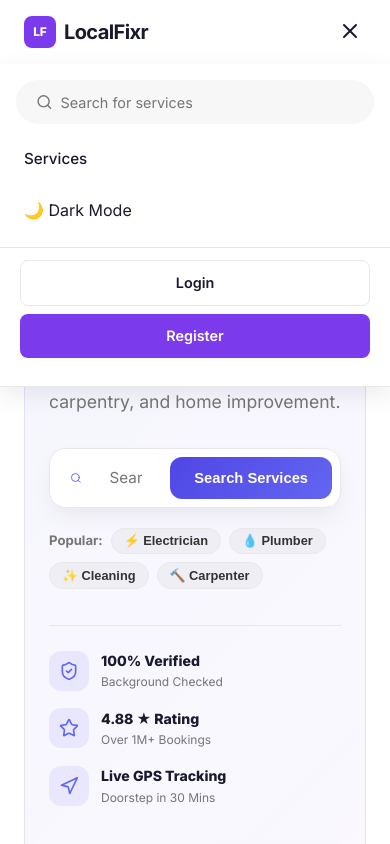
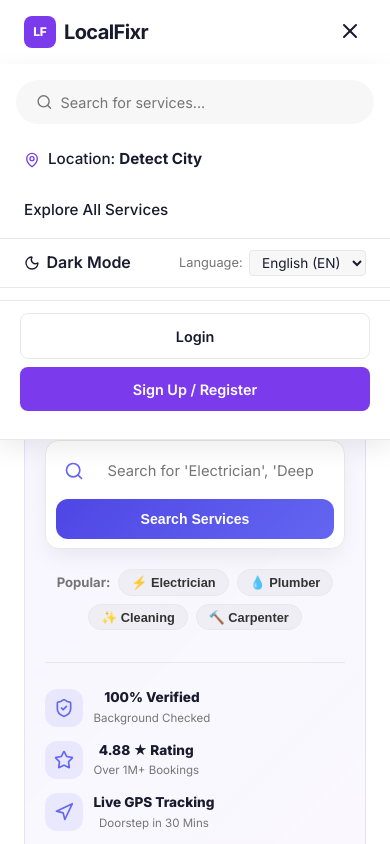
Before and after one commit to aryy005/local-service-app, a React (Vite) app: page / in a window 390 px wide. Both pictures are taken after a click on the button 350 px from the left and 32 px from the top of the page. Shown: the top 844 px of the page. Built offline with nearby package versions, Linux system fonts and the light colour scheme; no server answers.

Commit message:
style: Full mobile and desktop responsiveness optimization for all pages and components

```diff
--- a/src/components/Header.jsx
+++ b/src/components/Header.jsx
@@ -188,17 +188,61 @@ const Header = () => {
         </button>
       </div>
 
-      {/* Mobile Navigation */}
+      {/* Mobile Navigation Panel */}
       <div className={`mobile-nav-panel ${isMobileMenuOpen ? 'open' : ''}`}>
+        {/* Mobile Search */}
         <div className="mobile-search">
           <Search size={18} />
-          <input type="text" placeholder="Search for services" />
+          <input
+            type="text"
+            placeholder="Search for services..."
+            value={searchQuery}
+            onChange={(e) => setSearchQuery(e.target.value)}
+            onKeyDown={(e) => {
+              if (e.key === 'Enter' && searchQuery.trim()) {
+                setIsMobileMenuOpen(false);
+                navigate(`/search?q=${encodeURIComponent(searchQuery.trim())}`);
+              }
+            }}
+          />
         </div>
-        <Link to="/search" className="mobile-nav-link" onClick={() => setIsMobileMenuOpen(false)}>Services</Link>
-        <button className="mobile-nav-link" onClick={() => { toggleTheme(); setIsMobileMenuOpen(false); }}
-          style={{ background: 'none', border: 'none', textAlign: 'left', cursor: 'pointer', color: 'inherit', font: 'inherit' }}>
-          {theme === 'light' ? '🌙 Dark Mode' : '☀️ Light Mode'}
-        </button>
+
+        {/* Mobile Location Selector */}
+        <div
+          className="mobile-nav-link"
+          onClick={() => { handleLocateMe(); setIsMobileMenuOpen(false); }}
+          style={{ display: 'flex', alignItems: 'center', gap: '0.5rem', cursor: 'pointer' }}
+        >
+          <MapPin size={16} className="loc-icon" />
+          <span>Location: <strong>{locationValue || 'Detect City'}</strong></span>
+        </div>
+
+        <Link to="/search" className="mobile-nav-link" onClick={() => setIsMobileMenuOpen(false)}>
+          Explore All Services
+        </Link>
+
+        {/* Quick controls row: Theme & Language */}
+        <div style={{ display: 'flex', justifyContent: 'space-between', alignItems: 'center', padding: '0.7rem 1.5rem', borderTop: '1px solid var(--surface-border)', borderBottom: '1px solid var(--surface-border)' }}>
+          <button
+            onClick={() => { toggleTheme(); }}
+            style={{ background: 'none', border: 'none', cursor: 'pointer', color: 'var(--text-main)', font: 'inherit', fontWeight: 600, display: 'flex', alignItems: 'center', gap: '0.4rem' }}
+          >
+            {theme === 'light' ? <Moon size={16} /> : <Sun size={16} />}
+            <span>{theme === 'light' ? 'Dark Mode' : 'Light Mode'}</span>
+          </button>
+
+          <div style={{ display: 'flex', alignItems: 'center', gap: '0.4rem' }}>
+            <span style={{ fontSize: '0.8rem', color: 'var(--text-muted)' }}>Language:</span>
+            <select
+              value={lang}
+              onChange={(e) => setLang(e.target.value)}
+              style={{ background: 'var(--bg-secondary)', color: 'var(--text-main)', border: '1px solid var(--surface-border)', borderRadius: '4px', padding: '0.2rem 0.5rem', cursor: 'pointer', outline: 'none', fontSize: '0.85rem' }}
+            >
+              <option value="en">English (EN)</option>
+              <option value="hi">हिंदी (HI)</option>
+            </select>
+          </div>
+        </div>
 
         <div className="mobile-nav-actions">
           {user ? (
@@ -210,10 +254,11 @@ const Header = () => {
                 <div>
                   <div className="profile-user-name">{user.name}</div>
                   <div className="profile-user-email">{user.email}</div>
+                  <span className="profile-role-badge" style={{ marginTop: '2px' }}>{user.role}</span>
                 </div>
               </div>
               <Link to={getDashboardLink()} className="btn btn-outline w-full mt-2" onClick={() => setIsMobileMenuOpen(false)}>
-                <LayoutDashboard size={16} /> Profile & Dashboard
+                <LayoutDashboard size={16} /> {user.role === 'provider' ? 'My Workstation & Orders' : 'Profile & Orders'}
               </Link>
               <button onClick={handleLogout} className="btn btn-primary w-full mt-2">
                 <LogOut size={16} /> Logout
@@ -225,7 +270,7 @@ const Header = () => {
                 Login
               </Link>
               <Link to="/auth/signup" className="btn btn-primary w-full" onClick={() => setIsMobileMenuOpen(false)}>
-                Register
+                Sign Up / Register
               </Link>
             </>
           )}
--- a/src/pages/Home.css
+++ b/src/pages/Home.css
@@ -2,8 +2,11 @@
 .uc-home {
   display: flex;
   flex-direction: column;
-  gap: 4rem;
+  gap: 3.5rem;
   padding-bottom: 3rem;
+  width: 100%;
+  max-width: 100%;
+  overflow-x: hidden;
 }
 
 /* ─── 1. HERO SECTION ─── */
@@ -14,6 +17,7 @@
   padding: 3.5rem 3rem;
   position: relative;
   overflow: hidden;
+  width: 100%;
 }
 
 [data-theme="dark"] .uc-hero-section {
@@ -25,12 +29,14 @@
   display: flex;
   align-items: center;
   justify-content: space-between;
-  gap: 3.5rem;
+  gap: 3rem;
+  width: 100%;
 }
 
 .uc-hero-left {
   flex: 1.2;
   max-width: 640px;
+  width: 100%;
 }
 
 .uc-badge-pill {
@@ -45,6 +51,8 @@
   font-size: 0.8rem;
   font-weight: 700;
   margin-bottom: 1.25rem;
+  max-width: 100%;
+  flex-wrap: wrap;
 }
 
 [data-theme="dark"] .uc-badge-pill {
@@ -53,7 +61,7 @@
 }
 
 .uc-hero-title {
-  font-size: clamp(2.4rem, 4.5vw, 3.5rem);
+  font-size: clamp(2rem, 4.5vw, 3.5rem);
   font-weight: 900;
   line-height: 1.12;
   letter-spacing: -0.03em;
@@ -68,41 +76,44 @@
 }
 
 .uc-hero-desc {
-  font-size: 1.1rem;
+  font-size: 1.05rem;
   color: var(--text-muted);
   line-height: 1.6;
-  margin-bottom: 2rem;
+  margin-bottom: 1.75rem;
 }
 
 /* Smart Search Bar */
 .uc-search-form {
   display: flex;
-  gap: 0.75rem;
+  gap: 0.5rem;
   background: var(--card-bg);
-  padding: 0.5rem;
+  padding: 0.4rem 0.5rem;
   border-radius: 1rem;
   border: 1px solid var(--surface-border);
   box-shadow: 0 10px 25px -5px rgba(0, 0, 0, 0.08);
   margin-bottom: 1.25rem;
+  width: 100%;
 }
 
 .uc-search-input-wrap {
   display: flex;
   align-items: center;
-  gap: 0.75rem;
+  gap: 0.5rem;
   flex: 1;
-  padding-left: 0.75rem;
+  padding-left: 0.5rem;
+  min-width: 0;
 }
 
 .uc-search-icon {
   color: #6366f1;
+  flex-shrink: 0;
 }
 
 .uc-search-input {
   width: 100%;
   border: none;
   background: transparent;
-  font-size: 0.95rem;
+  font-size: 0.92rem;
   color: var(--text-main);
   outline: none;
 }
@@ -111,13 +122,14 @@
   background: linear-gradient(135deg, #4f46e5, #6366f1);
   color: white;
   border: none;
-  padding: 0.75rem 1.5rem;
+  padding: 0.7rem 1.25rem;
   border-radius: 0.75rem;
   font-weight: 700;
-  font-size: 0.92rem;
+  font-size: 0.88rem;
   cursor: pointer;
   white-space: nowrap;
   transition: all 0.2s ease;
+  flex-shrink: 0;
 }
 
 .uc-search-btn:hover {
@@ -131,7 +143,7 @@
   align-items: center;
   gap: 0.5rem;
   flex-wrap: wrap;
-  margin-bottom: 2.25rem;
+  margin-bottom: 2rem;
 }
 
 .uc-pills-label {
@@ -165,17 +177,18 @@
   gap: 1rem;
   border-top: 1px solid var(--surface-border);
   padding-top: 1.5rem;
+  width: 100%;
 }
 
 .uc-trust-box {
   display: flex;
   align-items: center;
-  gap: 0.75rem;
+  gap: 0.65rem;
 }
 
 .uc-trust-icon-box {
-  width: 40px;
-  height: 40px;
+  width: 38px;
+  height: 38px;
   border-radius: 0.75rem;
   background: rgba(99, 102, 241, 0.1);
   color: #6366f1;
@@ -187,12 +200,12 @@
 
 .uc-trust-val {
   font-weight: 800;
-  font-size: 0.88rem;
+  font-size: 0.85rem;
   color: var(--text-main);
 }
 
 .uc-trust-lbl {
-  font-size: 0.75rem;
+  font-size: 0.72rem;
   color: var(--text-muted);
 }
 
@@ -201,13 +214,14 @@
   flex: 0.9;
   display: flex;
   justify-content: center;
+  width: 100%;
 }
 
 .uc-hero-image-grid {
   position: relative;
   width: 100%;
-  max-width: 400px;
-  height: 380px;
+  max-width: 380px;
+  height: 340px;
 }
 
 .uc-hero-img-card {
@@ -230,16 +244,16 @@
 }
 
 .card-main {
-  width: 280px;
-  height: 300px;
+  width: 250px;
+  height: 270px;
   left: 0;
   top: 0;
   z-index: 2;
 }
 
 .card-sub {
-  width: 230px;
-  height: 240px;
+  width: 210px;
+  height: 220px;
   right: 0;
   bottom: 0;
   z-index: 3;
@@ -249,32 +263,32 @@
   position: absolute;
   bottom: 0;
   inset-inline: 0;
-  padding: 1rem;
+  padding: 0.85rem;
   background: linear-gradient(to top, rgba(0, 0, 0, 0.85), transparent);
   color: white;
 }
 
 .uc-img-tag {
-  font-size: 0.7rem;
+  font-size: 0.68rem;
   font-weight: 800;
   background: #4f46e5;
   color: white;
-  padding: 0.2rem 0.5rem;
-  border-radius: 0.4rem;
+  padding: 0.15rem 0.45rem;
+  border-radius: 0.35rem;
   display: inline-block;
-  margin-bottom: 0.35rem;
+  margin-bottom: 0.25rem;
 }
 
 .uc-img-card-overlay h4 {
-  font-size: 0.95rem;
+  font-size: 0.88rem;
   font-weight: 800;
   margin: 0;
 }
 
 .uc-img-card-overlay p {
-  font-size: 0.78rem;
+  font-size: 0.75rem;
   opacity: 0.9;
-  margin: 0.15rem 0 0 0;
+  margin: 0.1rem 0 0 0;
 }
 
 /* ─── 2. PROMOTIONAL BANNERS ─── */
@@ -282,6 +296,7 @@
   display: grid;
   grid-template-columns: 1fr 1fr;
   gap: 1.5rem;
+  width: 100%;
 }
 
 .uc-promo-card {
@@ -322,14 +337,14 @@
 }
 
 .uc-promo-text h3 {
-  font-size: 1.4rem;
+  font-size: 1.35rem;
   font-weight: 900;
-  margin: 0 0 0.5rem 0;
+  margin: 0 0 0.4rem 0;
   line-height: 1.25;
 }
 
 .uc-promo-text p {
-  font-size: 0.88rem;
+  font-size: 0.85rem;
   opacity: 0.92;
   margin: 0 0 1.25rem 0;
   line-height: 1.5;
@@ -366,6 +381,7 @@
   margin-bottom: 1.75rem;
   flex-wrap: wrap;
   gap: 1rem;
+  width: 100%;
 }
 
 .uc-section-tag {
@@ -378,7 +394,7 @@
 }
 
 .uc-section-title {
-  font-size: 1.85rem;
+  font-size: 1.75rem;
   font-weight: 900;
   margin: 0;
   color: var(--text-main);
@@ -386,7 +402,7 @@
 }
 
 .uc-section-subtitle {
-  font-size: 0.92rem;
+  font-size: 0.9rem;
   color: var(--text-muted);
   margin: 0.35rem 0 0 0;
 }
@@ -411,6 +427,7 @@
   display: grid;
   grid-template-columns: repeat(auto-fit, minmax(130px, 1fr));
   gap: 1rem;
+  width: 100%;
 }
 
 .uc-cat-item-card {
@@ -472,6 +489,7 @@
   display: grid;
   grid-template-columns: repeat(auto-fill, minmax(280px, 1fr));
   gap: 1.5rem;
+  width: 100%;
 }
 
 .uc-service-card {
@@ -647,6 +665,7 @@
   border: 1px solid var(--surface-border);
   border-radius: 1.5rem;
   padding: 3.5rem 2.5rem;
+  width: 100%;
 }
 
 .uc-why-header {
@@ -672,6 +691,7 @@
   display: grid;
   grid-template-columns: repeat(4, 1fr);
   gap: 1.5rem;
+  width: 100%;
 }
 
 .uc-why-card {
@@ -717,6 +737,7 @@
 /* ─── 6. HOW IT WORKS TIMELINE ─── */
 .uc-steps-section {
   text-align: center;
+  width: 100%;
 }
 
 .uc-steps-header {
@@ -742,6 +763,7 @@
   align-items: center;
   justify-content: space-between;
   gap: 1.5rem;
+  width: 100%;
 }
 
 .uc-step-box {
@@ -799,10 +821,15 @@
 }
 
 /* ─── 7. REVIEWS & TESTIMONIALS ─── */
+.uc-testimonials-section {
+  width: 100%;
+}
+
 .uc-reviews-grid {
   display: grid;
   grid-template-columns: repeat(3, 1fr);
   gap: 1.5rem;
+  width: 100%;
 }
 
 .uc-review-card {
@@ -864,6 +891,7 @@
   color: white;
   overflow: hidden;
   box-shadow: 0 20px 40px -15px rgba(0, 0, 0, 0.3);
+  width: 100%;
 }
 
 .uc-partner-content {
@@ -939,10 +967,27 @@
   margin-top: 0.35rem;
 }
 
-/* ─── RESPONSIVE BREAKPOINTS ─── */
+/* ─── RESPONSIVE BREAKPOINTS (Mobile & Desktop Alignment) ─── */
 @media (max-width: 1024px) {
   .uc-hero-container {
     flex-direction: column;
+    text-align: center;
+    gap: 2.5rem;
+  }
+  .uc-hero-left {
+    max-width: 100%;
+    display: flex;
+    flex-direction: column;
+    align-items: center;
+  }
+  .uc-hero-desc {
+    max-width: 540px;
+  }
+  .uc-quick-pills {
+    justify-content: center;
+  }
+  .uc-hero-trust-bar {
+    justify-content: center;
   }
   .uc-hero-right {
     width: 100%;
@@ -953,16 +998,73 @@
   .uc-reviews-grid {
     grid-template-columns: 1fr;
   }
+  .uc-partner-content {
+    flex-direction: column;
+    text-align: center;
+  }
+  .uc-partner-perks {
+    justify-content: center;
+  }
 }
 
 @media (max-width: 768px) {
+  .uc-home {
+    gap: 2.5rem;
+  }
   .uc-hero-section {
-    padding: 2rem 1.5rem;
+    padding: 2rem 1.25rem;
+    border-radius: 1.25rem;
+  }
+  .uc-hero-title {
+    font-size: 2.1rem;
+  }
+  .uc-search-form {
+    flex-direction: column;
+    padding: 0.6rem;
+    border-radius: 0.85rem;
+  }
+  .uc-search-btn {
+    width: 100%;
+    padding: 0.75rem;
+  }
+  .uc-hero-trust-bar {
+    grid-template-columns: 1fr;
+    gap: 0.75rem;
+  }
+  .uc-hero-image-grid {
+    height: 280px;
+    max-width: 320px;
+  }
+  .card-main {
+    width: 200px;
+    height: 220px;
+  }
+  .card-sub {
+    width: 170px;
+    height: 180px;
   }
   .uc-promo-grid {
     grid-template-columns: 1fr;
   }
-  .uc-hero-trust-bar {
+  .uc-promo-card {
+    padding: 1.5rem;
+  }
+  .uc-promo-text {
+    max-width: 100%;
+  }
+  .uc-promo-icon-art {
+    display: none;
+  }
+  .uc-cat-icons-grid {
+    grid-template-columns: repeat(2, 1fr);
+  }
+  .uc-services-grid {
+    grid-template-columns: 1fr;
+  }
+  .uc-why-section {
+    padding: 2rem 1.25rem;
+  }
+  .uc-why-grid {
     grid-template-columns: 1fr;
   }
   .uc-steps-timeline {
@@ -972,14 +1074,42 @@
   .uc-step-divider-line {
     display: none;
   }
-  .uc-why-grid {
-    grid-template-columns: 1fr;
+  .uc-step-box {
+    width: 100%;
   }
-  .uc-partner-content {
-    flex-direction: column;
-    text-align: center;
+  .uc-partner-cta {
+    padding: 2rem 1.25rem;
   }
-  .uc-partner-perks {
-    justify-content: center;
+  .uc-partner-left h2 {
+    font-size: 1.5rem;
   }
 }
+
+@media (max-width: 480px) {
+  .uc-hero-title {
+    font-size: 1.8rem;
+  }
+  .uc-section-title {
+    font-size: 1.4rem;
+  }
+  .uc-cat-icons-grid {
+    grid-template-columns: repeat(2, 1fr);
+    gap: 0.75rem;
+  }
+  .uc-cat-item-card {
+    padding: 1rem 0.5rem;
+  }
+  .uc-cat-icon-circle {
+    width: 44px;
+    height: 44px;
+  }
+  .uc-service-footer {
+    flex-direction: column;
+    gap: 0.75rem;
+    align-items: stretch;
+  }
+  .uc-book-now-btn {
+    justify-content: center;
+    width: 100%;
+  }
+}
```
